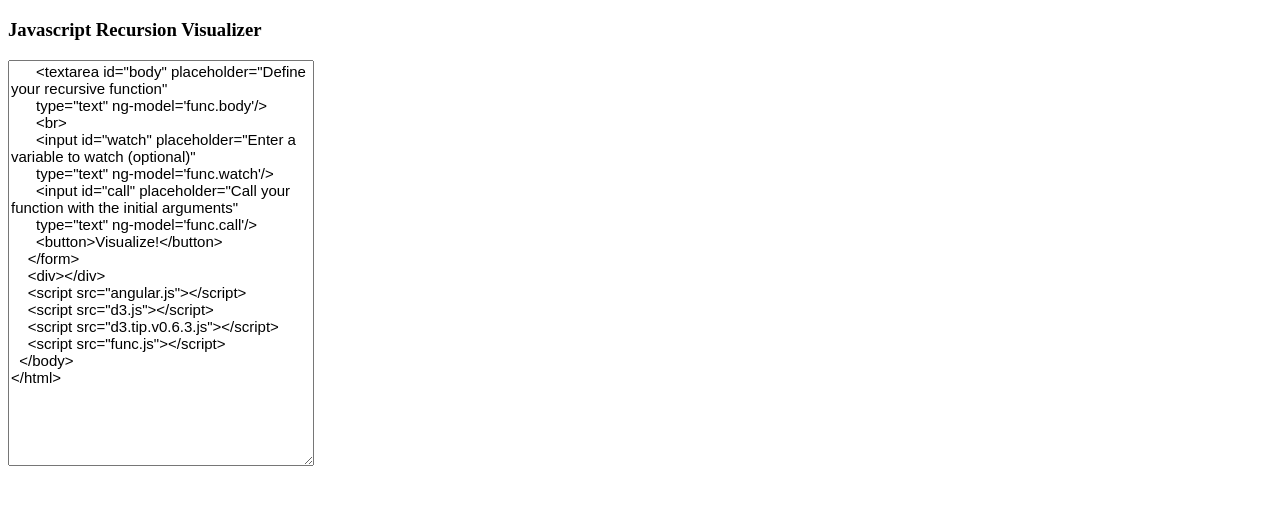
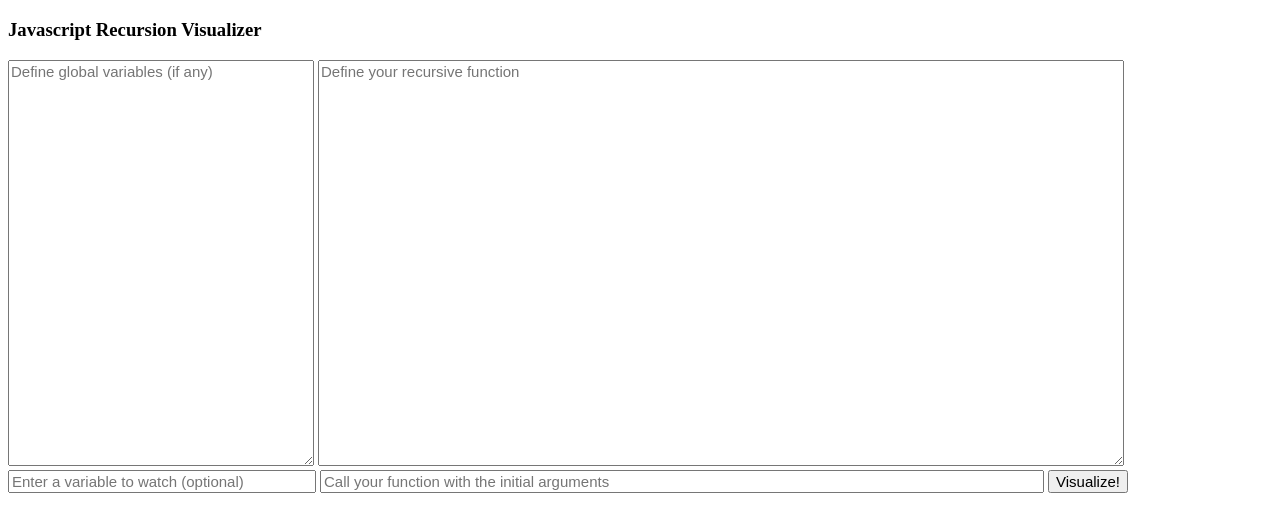
Before and after one commit to josh-stevens/JaRVis, a plain HTML site: page index.html in a window 1280 px wide. Shown: the part 61-592 px from the top of the page. Drawn offline with nearby package versions, Linux system fonts and the light colour scheme.

Commit message:
Corrected bug in textarea

```diff
--- a/index.html
+++ b/index.html
@@ -11,9 +11,9 @@
     </header>
     <form name="userFunction" ng-submit="visualize(func)">
       <textarea id="globals" placeholder="Define global variables (if any)"
-      type='text' ng-model='func.globals'/>
+      type='text' ng-model='func.globals'></textarea>
       <textarea id="body" placeholder="Define your recursive function"
-      type="text" ng-model='func.body'/>
+      type="text" ng-model='func.body'></textarea>
       <br>
       <input id="watch" placeholder="Enter a variable to watch (optional)"
       type="text" ng-model='func.watch'/>
```
